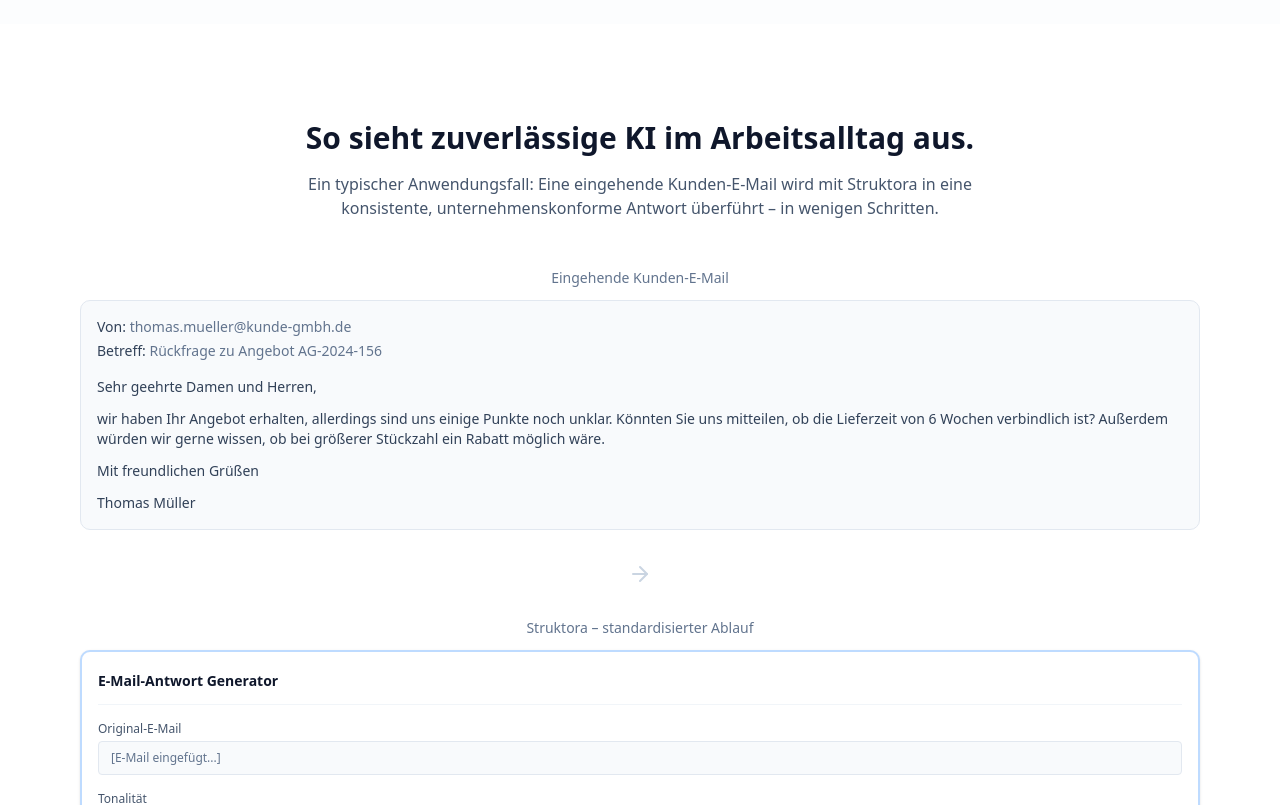
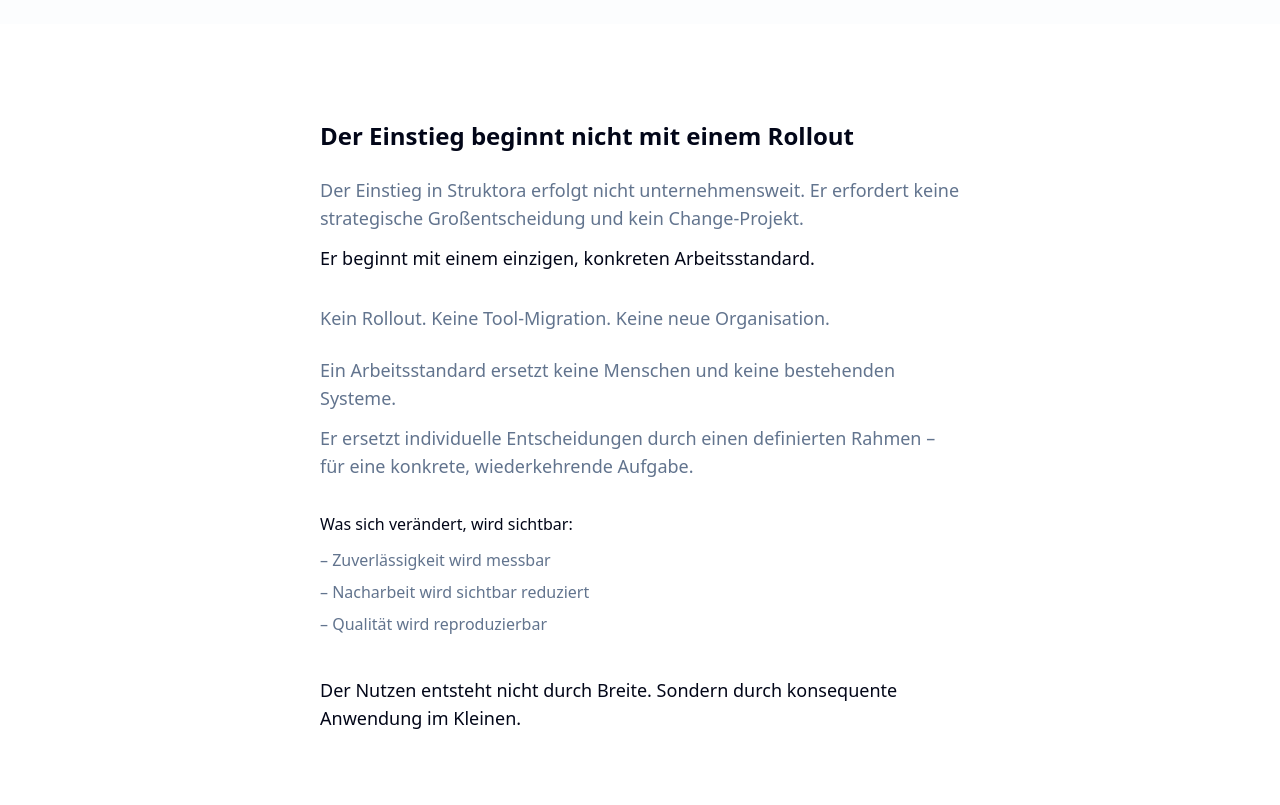
Before and after one commit to berndgalter-lab/struktora, a Next.js app: page / in a window 1280 px wide. Shown: the part 10460-11265 px from the top of the page. Built offline with nearby package versions, Linux system fonts and the light colour scheme.

Commit message:
letzter Abschnitt

```diff
--- a/src/app/(marketing)/page.tsx
+++ b/src/app/(marketing)/page.tsx
@@ -10,6 +10,7 @@ import { WhatStruktoraIsNot } from "@/components/marketing/what-struktora-is-not
 import { HowItWorks } from "@/components/marketing/how-it-works";
 import { TargetAudience } from "@/components/marketing/target-audience";
 import { ManagementBenefits } from "@/components/marketing/management-benefits";
+import { GettingStarted } from "@/components/marketing/getting-started";
 import { Demo } from "@/components/marketing/demo";
 import { UseCases } from "@/components/marketing/use-cases";
 import { Pricing } from "@/components/marketing/pricing";
@@ -30,6 +31,7 @@ export default function LandingPage() {
       <HowItWorks />
       <TargetAudience />
       <ManagementBenefits />
+      <GettingStarted />
 
       <Demo />
       <UseCases />
--- /dev/null
+++ b/src/components/marketing/getting-started.tsx
@@ -0,0 +1,54 @@
+export const GettingStarted = () => {
+  return (
+    <section className="bg-background py-16 md:py-20 lg:py-24">
+      <div className="mx-auto max-w-2xl px-4">
+        {/* Überschrift */}
+        <h2 className="text-xl font-semibold text-foreground md:text-2xl">
+          Der Einstieg beginnt nicht mit einem Rollout
+        </h2>
+
+        {/* Einleitender Gedanke */}
+        <p className="mt-6 text-base text-muted-foreground md:text-lg">
+          Der Einstieg in Struktora erfolgt nicht unternehmensweit. Er erfordert
+          keine strategische Großentscheidung und kein Change-Projekt.
+        </p>
+        <p className="mt-3 text-base font-medium text-foreground md:text-lg">
+          Er beginnt mit einem einzigen, konkreten Arbeitsstandard.
+        </p>
+
+        {/* Klarstellung */}
+        <p className="mt-6 text-base text-muted-foreground md:mt-8 md:text-lg">
+          Kein Rollout. Keine Tool-Migration. Keine neue Organisation.
+        </p>
+
+        {/* Einordnung */}
+        <p className="mt-6 text-base text-muted-foreground md:text-lg">
+          Ein Arbeitsstandard ersetzt keine Menschen und keine bestehenden
+          Systeme.
+        </p>
+        <p className="mt-3 text-base text-muted-foreground md:text-lg">
+          Er ersetzt individuelle Entscheidungen durch einen definierten Rahmen
+          – für eine konkrete, wiederkehrende Aufgabe.
+        </p>
+
+        {/* Beobachtbarer Effekt */}
+        <div className="mt-6 md:mt-8">
+          <p className="text-base font-medium text-foreground">
+            Was sich verändert, wird sichtbar:
+          </p>
+          <ul className="mt-3 space-y-2 text-base text-muted-foreground">
+            <li>– Zuverlässigkeit wird messbar</li>
+            <li>– Nacharbeit wird sichtbar reduziert</li>
+            <li>– Qualität wird reproduzierbar</li>
+          </ul>
+        </div>
+
+        {/* Abschlusssatz */}
+        <p className="mt-8 text-base font-medium text-foreground md:mt-10 md:text-lg">
+          Der Nutzen entsteht nicht durch Breite. Sondern durch konsequente
+          Anwendung im Kleinen.
+        </p>
+      </div>
+    </section>
+  );
+};
```
